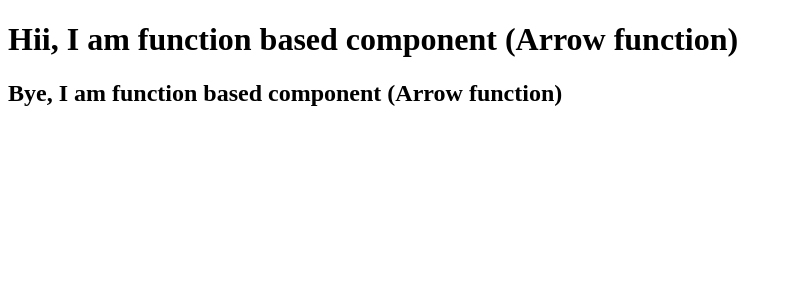
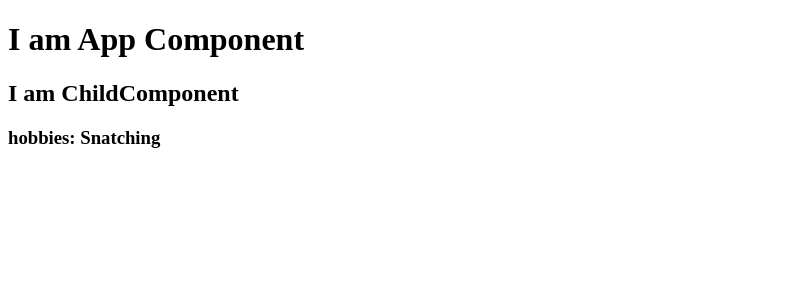
Before and after one commit to pbobby47/WEB_TECH_JDL-JFFWBD-A10, a React (Vite) app in the folder React JS/react-vite-app/: page / in a window 1280 px wide. Shown: the top 300 px of the page, without its empty margins (0-792 px from the left). Built offline with nearby package versions, Linux system fonts and the light colour scheme.

Commit message:
Components | Props

```diff
--- a/React JS/react-vite-app/src/App.jsx
+++ b/React JS/react-vite-app/src/App.jsx
@@ -123,6 +123,7 @@ export default App;
 
 // & Case 5.2:
 // We can use <React.Fragment></React.Fragment> as <></>.
+/*
 import React from "react";
 
 let App = () => {
@@ -135,3 +136,245 @@ let App = () => {
   );
 };
 export default App;
+*/
+
+// ! =========== JSX ============
+/*
+JSX stands for JavaScript XML.
+JSX looks similar to HTML but stricter than HTML.
+It follow some rules.
+*/
+
+// ? Rule 1:
+// JSX will return only one element
+// we can use one parent element / Fragment.
+/*
+let App = () => {
+  return (
+    <>
+      <h1>I am h1 Tag</h1>
+      <h1>I am h1 Tag</h1>
+      <h1>I am h1 Tag</h1>
+      <h1>I am h1 Tag</h1>
+    </>
+  );
+};
+export default App;
+*/
+
+// ? Rule 2:
+// JSX elements are case sentive
+/*
+let App = () => {
+  console.log("I am a Component");
+  return <H1>I am a Component</H1>; // ! ERROR
+};
+
+export default App;
+*/
+
+// ? Rule 3:
+// If we want we can use js variable into html by using expression
+// js --- html  ====> return
+// html --- js  ====> {}
+
+// ? Rule 4:
+// Every element should be unique.
+// for unique reference we have to use key prop.
+
+/*
+let App = () => {
+  let sname = "Keshav";
+  let age = 20;
+  let course = "React JS";
+  let skills = ["html", "css", "js", "react js", "tailwind CSS"];
+  console.log(sname);
+  console.log(age);
+  console.log(course);
+
+  return (
+    <>
+      <h1>I am {sname}</h1>
+      <h1>My age is {age}</h1>
+      <h1>I opted for {course}</h1>
+      My skills are:
+      {skills.map((val, ind) => {
+        console.log(val); // items
+        console.log(ind); // indexes
+        return (
+          <li key={ind} type="circle">
+            {val}
+          </li>
+        );
+      })}
+    </>
+  );
+};
+
+export default App;
+*/
+
+// ? Rule 5:
+// JSX follows lowercamel case conventions
+// Ex: onClick , onMouseOver
+
+// ? Rule 6:
+// common words from html and javascript will change in jsx.
+// ex: class ---> className , for ---> htmlFor
+
+// ? Rule 7:
+// All elements should be closed.
+// ex: <input type="text" /> or <input type="text"></input
+/*
+let App = () => {
+  let sname = "Shivani";
+  return (
+    <>
+      <h1>I am a Component</h1>
+      <h1>I am {sname}</h1>
+      <button onClick={() => confirm("Do you want to click")}> Click Here </button>
+      <button
+        onMouseOver={() => {
+          console.log("you hover on this button");
+        }}
+      > Mouse Over </button>
+
+      <form>
+        <label htmlFor="">User Name:</label>
+        <input type="text" name="" id="" /> <br /> <br />
+        <label htmlFor="">User Email:</label>
+        <input type="text"></input>
+        <input type="text" />
+        <br /> <br />
+        <hr /> <hr />
+        <section id="mainContainer">
+          <div className="demo">item 1</div>
+          <div className="demo">item 2</div>
+          <div className="demo">item 3</div>
+          <div className="demo">item 4</div>
+        </section>
+      </form>
+    </>
+  );
+};
+export default App;
+*/
+
+// ! ============= props =============
+/*
+Inshort we call properties as props.
+props are used to share the data from one component to another component.
+*/
+
+// ? === Passing Props ===
+/*
+import ChildComponent from "./ChildComponent";
+import ChildComponent from './ChildComponent';
+let App = () => {
+  console.log("I am App Component");
+
+  return (
+    <>
+      <h1>I am App Component</h1>
+      <ChildComponent sname="Shivani" age={20} course="React JS"></ChildComponent>
+      <ChildComponent sname="Tanmay" age={22} course="Node JS"></ChildComponent>
+      <ChildComponent sname="Ekash" age={23} course="All Courses"></ChildComponent>
+      <ChildComponent sname="Nazme" age={22} course="No Courses"></ChildComponent>
+    </>
+  );
+};
+export default App;
+*/
+
+// ? ==== Props Children ====
+// It is a way of sharing jsx elements from one component to another component.
+/*
+import ChildComponent from "./ChildComponent";
+let App = () => {
+  console.log("I am App Component");
+
+  return (
+    <>
+      <h1>I am App Component</h1>
+      <ChildComponent name="Keshav">
+        <h3>I am child -1</h3>
+        <h3>I am child -2</h3>
+        <h3>I am child -3</h3>
+      </ChildComponent>
+      <ChildComponent name="shubham">
+        <h3>I am Child 2.1</h3>
+        <h3>I am Child 2.2</h3>
+        <h3>I am Child 2.3</h3>
+      </ChildComponent>
+    </>
+  );
+};
+export default App;
+*/
+
+// ? === props Destructuring ===
+//  Example 1:
+/*
+import ChildComponent from "./ChildComponent";
+let App = () => {
+  return (
+    <>
+      <h1>I am App Component</h1>
+      <ChildComponent name="Ekansh" age={20} course="React JS" />
+      <ChildComponent name="Prabal" age={22} course="Node JS" />
+      <ChildComponent name="Shivani" age={22} course="Express JS" />
+    </>
+  );
+};
+export default App;
+*/
+
+//  Example 2:
+import ChildComponent from "./ChildComponent";
+let App = () => {
+  let sname = "Nazme";
+  let course = "React JS";
+  let isMarried = true;
+  let kidsCount = null;
+  let gender = "Male";
+
+  let skills = {
+    frontend: ["html", "css", "js", "Reactjs"],
+    database: ["sql", "plsql", "mongodb"],
+    backend: ["pythoooonnn", "jooovaaa", "jovaScript", "Djangoooooo"],
+  };
+
+  let hobbies = {
+    dayTimeHobbies: {
+      publicHobies: "Reading",
+      privateHobies: "Snatching",
+    },
+    nightTimeHobbies: {
+      parentKnows: "Marvals",
+      parentDontKnows: "betting",
+    },
+  };
+
+  let qualification = {
+    matriculation: 85,
+    intermediate: 82,
+    graduation: 85,
+  };
+
+  return (
+    <>
+      <h1>I am App Component</h1>
+      <ChildComponent
+        sname={sname}
+        course={course}
+        isMarried={isMarried}
+        kidsCount={kidsCount}
+        gender={gender}
+        skills={skills}
+        hobbies={hobbies}
+        qualification={qualification}
+      />
+    </>
+  );
+};
+export default App;
--- /dev/null
+++ b/React JS/react-vite-app/src/ChildComponent.jsx
@@ -0,0 +1,80 @@
+// ! ============= props ===============
+// ? === Receiving Props ===
+/*
+let ChildComponent = props => {
+  console.log("I am ChildComponent");
+  console.log(props);
+
+  return (
+    <>
+      <h2>I am ChildComponent</h2>
+      <h3>Name : {props.sname}</h3>
+      <h3>Age : {props.age}</h3>
+      <h3>Course : {props.course}</h3>
+    </>
+  );
+};
+export default ChildComponent;
+*/
+
+// ? === Props Children ====
+/*
+let ChildComponent = props => {
+  console.log("I am ChildComponent");
+  console.log(props);
+
+  return (
+    <>
+      <h2>I am ChildComponent</h2>
+      <h3>Name : {props.name}</h3>
+      {props.children}
+    </>
+  );
+};
+export default ChildComponent;
+*/
+
+// ? === props Destructuring ===
+//  Example 1:
+/*
+let ChildComponent = props => {
+  console.log(props);
+  let { name, age, course } = props;
+  return (
+    <>
+      <h2>I am ChildComponent</h2>
+      <h3>Name : {name}</h3>
+      <h3>Age : {age}</h3>
+      <h3>Course : {course}</h3>
+    </>
+  );
+};
+export default ChildComponent;
+*/
+
+// Example 2:
+
+let ChildComponent = props => {
+  console.log(props);
+  let {
+    sname,
+    course,
+    isMarried,
+    kidsCount,
+    gender,
+    skills: { frontend, database, backend },
+    hobbies: {
+      dayTimeHobbies: { publicHobies, privateHobies },
+      nightTimeHobbies: { parentKnows, parentDontKnows },
+    },
+    qualification: { matriculation, intermediate, graduation },
+  } = props;
+
+  return (
+    <>
+      <h2>I am ChildComponent</h2>
+      <h3>hobbies: {privateHobies}</h3>
+    </>
+  );
+};
+export default ChildComponent;
--- a/React JS/react-vite-app/src/main.jsx
+++ b/React JS/react-vite-app/src/main.jsx
@@ -2,13 +2,13 @@ import React from "react";
 import ReactDOM from "react-dom/client";
 import App from "./App";
 
-console.log(React); // This is responsible for all react inbuilts functinns
-console.log(ReactDOM); // This is responsible of rendering the react content into DOM.
+// console.log(React); // This is responsible for all react inbuilts functinns
+// console.log(ReactDOM); // This is responsible of rendering the react content into DOM.
 
 //? To create React Root:
 // Syntax: ReactDOM.createRoot( container Node )
 let root = ReactDOM.createRoot(document.getElementById("root"));
-console.log(root);
+// console.log(root);
 
 //? To render content into the container
 // syntax: reactRoot.render( content )
```
